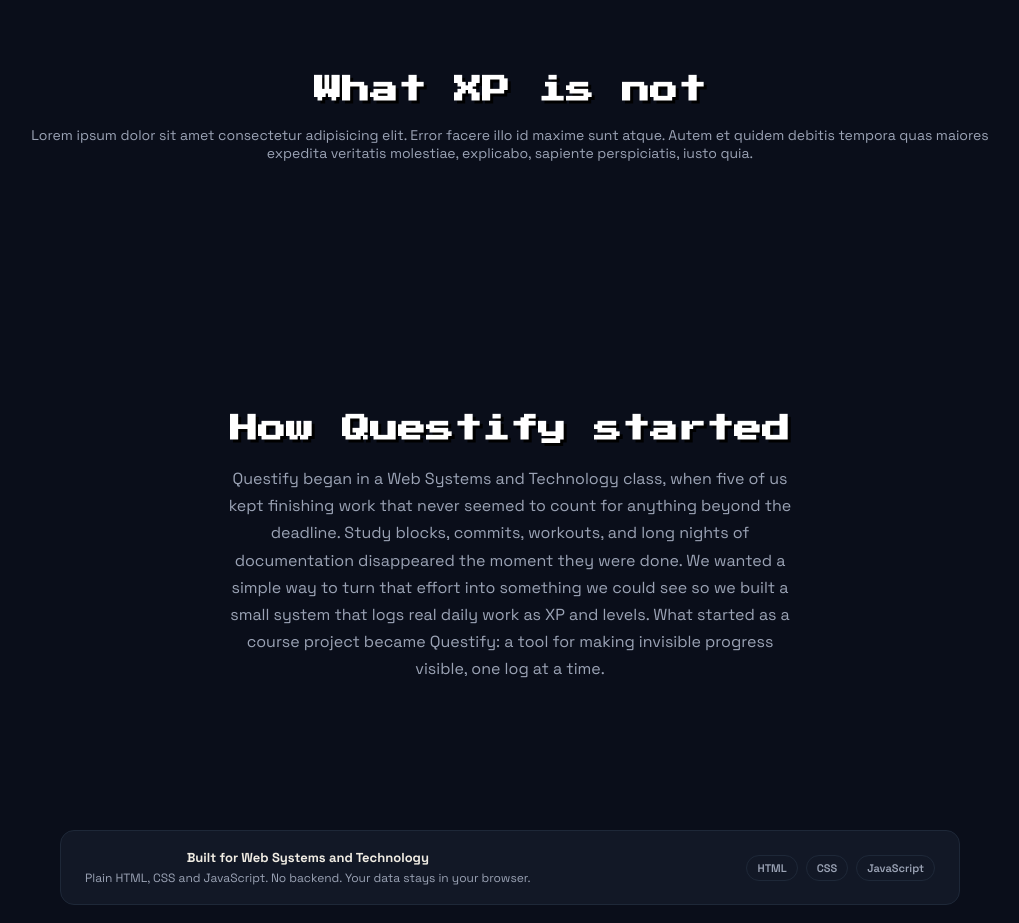
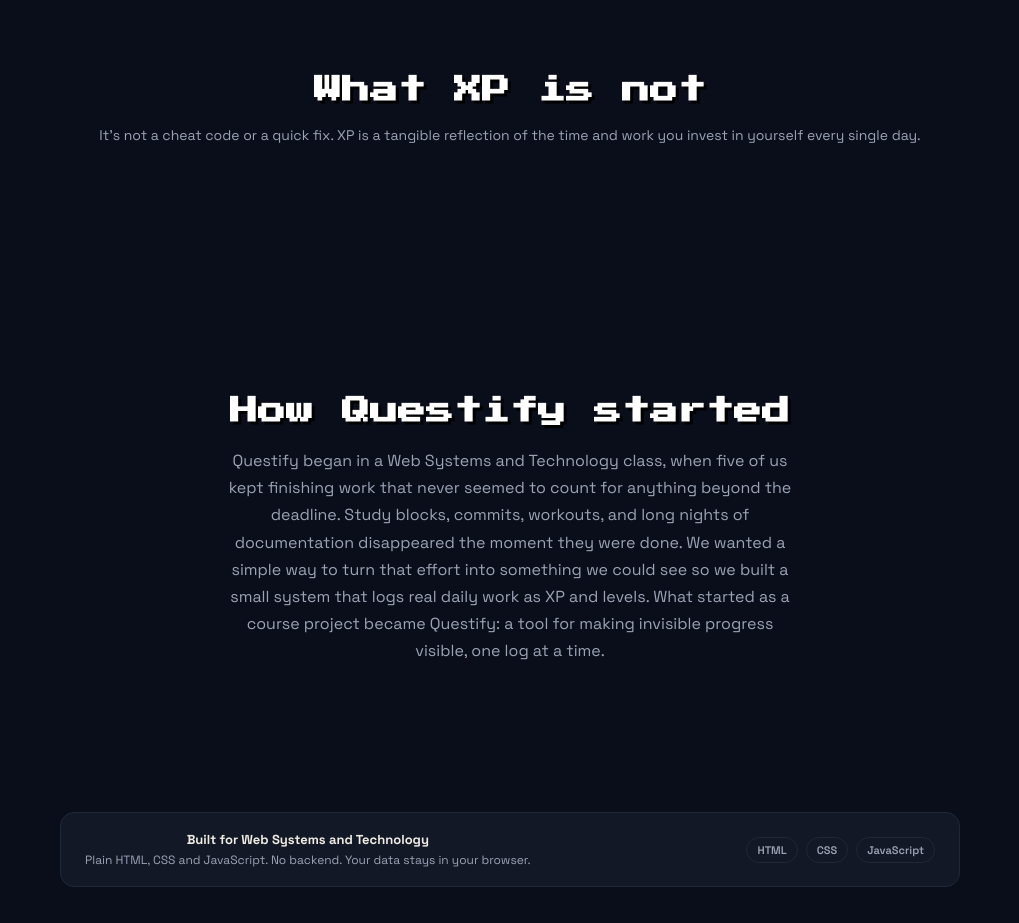
Before and after one commit to aasarmiento/life-leveling-system, a plain HTML site: page pages/about.html in a window 1280 px wide. Shown: the part 3260-4183 px from the top of the page, without its empty margins (130-1149 px from the left). Drawn offline with Linux system fonts and the light colour scheme.

Commit message:
edited the What XP is not section - was still on placeholder

```diff
--- a/pages/about.html
+++ b/pages/about.html
@@ -246,7 +246,7 @@
   <!-- What XP is not -->
 <section class="section center">
   <h2 class="section-title">What XP is not</h2>
-  <p class="page-kicker">Lorem ipsum dolor sit amet consectetur adipisicing elit. Error facere illo id maxime sunt atque. Autem et quidem debitis tempora quas maiores expedita veritatis molestiae, explicabo, sapiente perspiciatis, iusto quia.</p>
+  <p class="page-kicker">It’s not a cheat code or a quick fix. XP is a tangible reflection of the time and work you invest in yourself every single day.</p>
 </section>
 
 
```
